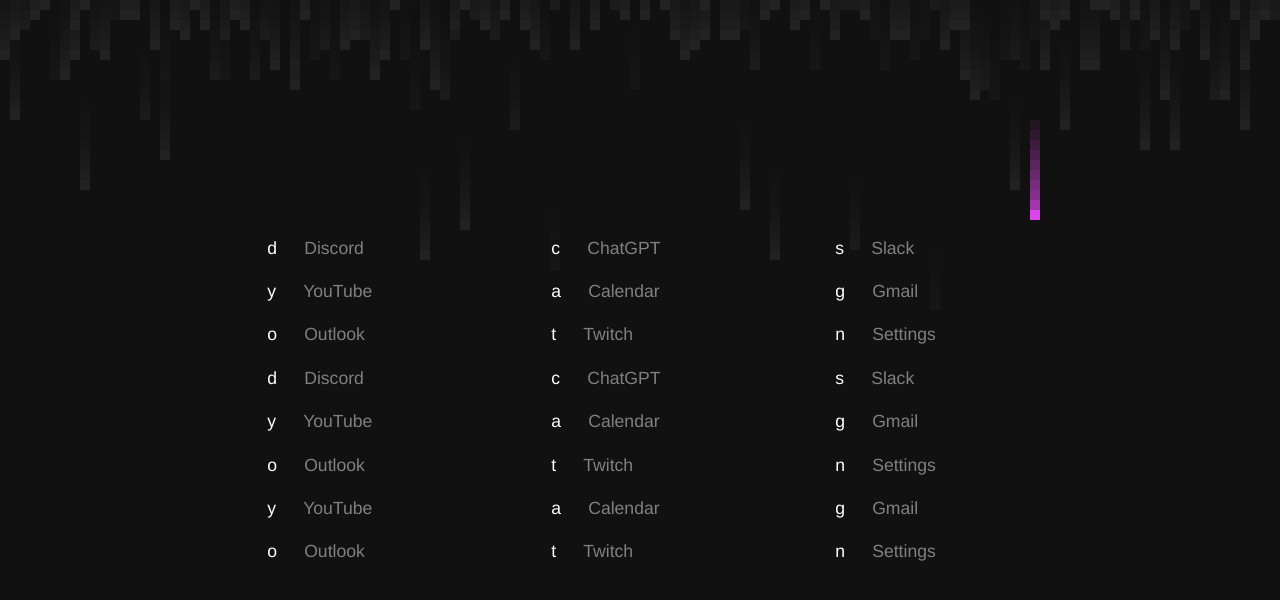
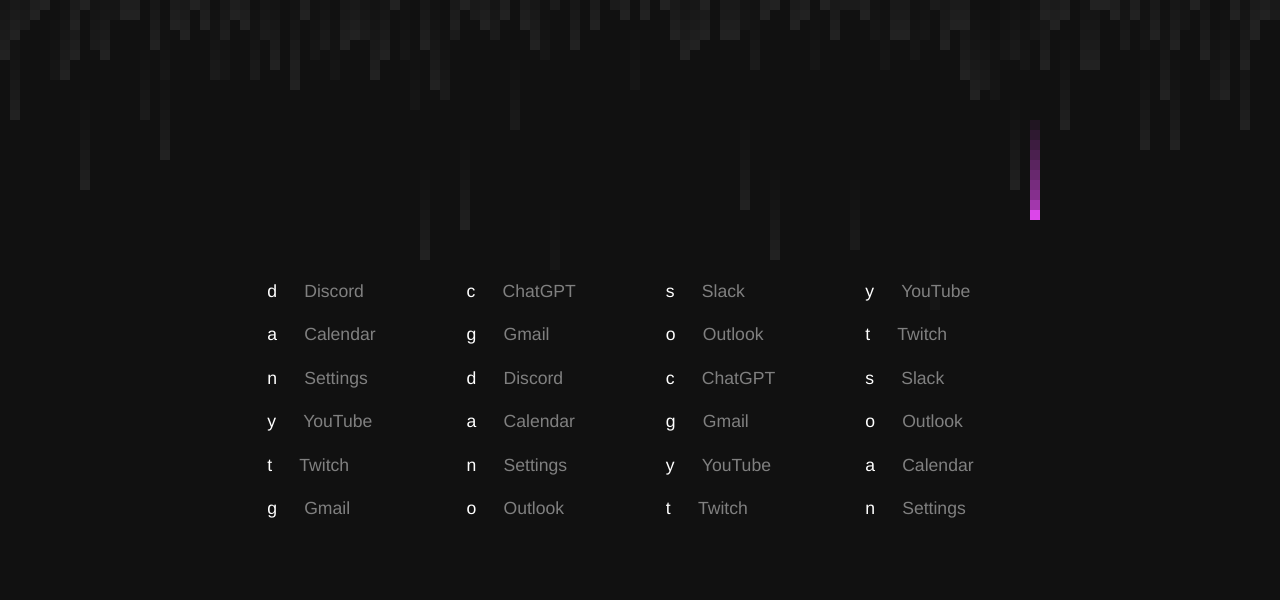
Before and after one commit to r-moret/rain.js, a React (Vite) app: page / in a window 1280 px wide. Shown: the top 600 px of the page. Built offline with nearby package versions, Linux system fonts and the light colour scheme.

Commit message:
change width of linkspanel item

```diff
--- a/src/components/LinksPanel/LinksPanel.css
+++ b/src/components/LinksPanel/LinksPanel.css
@@ -8,7 +8,7 @@
 
 .linkspanel-panel {
     display: grid;
-    grid-template-columns: repeat(auto-fill, minmax(max-content, 200px));
+    grid-template-columns: repeat(auto-fill, minmax(max-content, 170px));
     justify-content: space-between;
     width: 55%;
     list-style-type: none;
```
